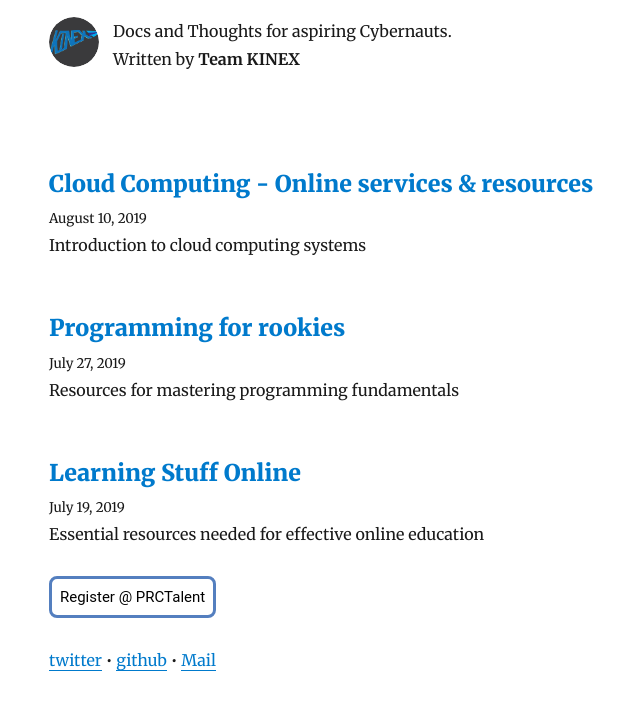
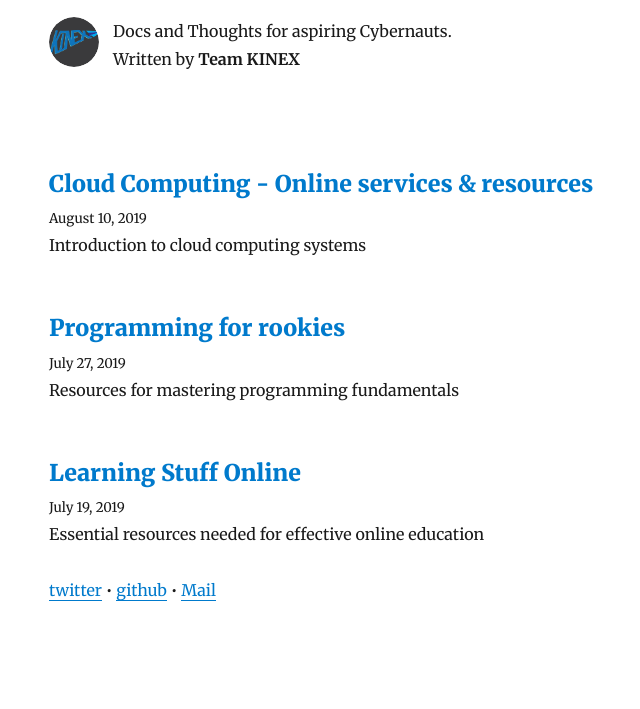
Before and after one commit to devgeetech/dartigo, a Gatsby site: page / in a window 1280 px wide. Shown: the part 137-846 px from the top of the page, without its empty margins (276-916 px from the left). After the commit the page ends 800 px from the top, so only its background shows below. Built offline with nearby package versions, Linux system fonts and the light colour scheme; Gatsby itself is replaced by a stand-in of ours; some packages are replaced by stand-ins of ours.

Commit message:
removed PRCTalent button

```diff
--- a/src/components/layout.js
+++ b/src/components/layout.js
@@ -66,9 +66,6 @@ class Layout extends React.Component {
         <main>{children}</main>
 
         <footer>
-          <a href="https://www.bit.ly/prctalent" className={classes.myButton}>Register @ PRCTalent</a>
-          <br/>
-          <br/>
           <a
             href="https://mobile.twitter.com/joelgroy"
             target="_blank"
```
